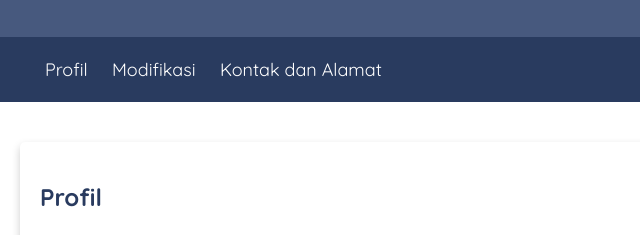
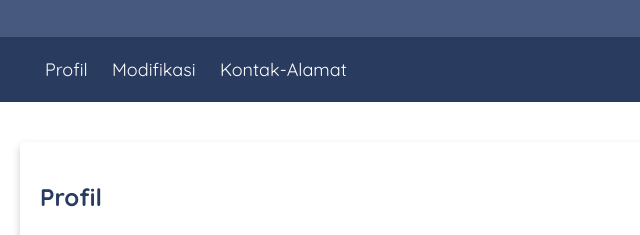
Before and after one commit to MR-HENDRA/WEB-DICODING, a plain HTML site: page index.html in a window 1280 px wide. Shown: the part 411-646 px from the top of the page, 0-640 px from the left. Drawn offline with Linux system fonts and the light colour scheme.

Commit message:
modified index.html

```diff
--- a/index.html
+++ b/index.html
@@ -20,7 +20,7 @@
         <ul>
           <li><a href="#about">Profil</a></li>
           <li><a href="#modifikasi">Modifikasi</a></li>
-          <li><a href="#contact">Kontak dan Alamat</a></li>
+          <li><a href="#contact">Kontak-Alamat</a></li>
         </ul>
       </nav>
     </header>
```
